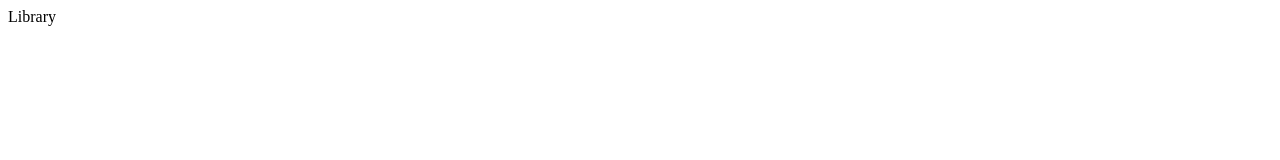
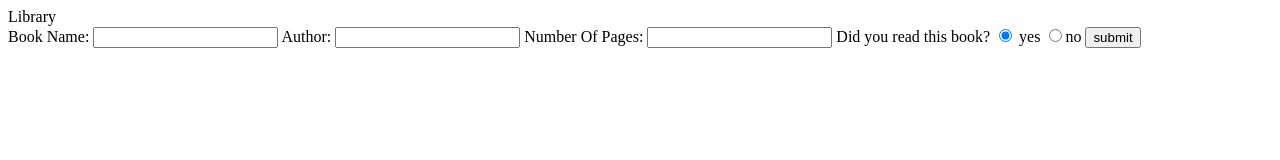
Before and after one commit to jiyelileona/myLibrary, a plain HTML site: page index.html in a window 1280 px wide. Drawn offline with Linux system fonts and the light colour scheme.

Commit message:
adds form HTML

```diff
--- a/index.html
+++ b/index.html
@@ -1,10 +1,12 @@
 <!DOCTYPE html>
 <html lang="en">
+
 <head>
   <meta charset="UTF-8">
   <meta name="viewport" content="width=device-width, initial-scale=1.0">
   <title>Document</title>
 </head>
+
 <body>
   <div class="nav-bar">
     <div class="title">
@@ -14,6 +16,22 @@
       <div id="line1"></div>
       <div id="line2"></div>
     </div>
+    <div class="form">
+      <form action="submit">
+        <label for="bookName">Book Name:</label>
+        <input type="text" id="bookName">
+        <label for="author">Author:</label>
+        <input type="text" id="author">
+        <label for="pagesNumber">Number Of Pages:</label>
+        <input type="text" id="pagesNumber">
+        <label for="readed">Did you read this book?
+          <input type="radio" value="true" checked> yes
+          <input type="radio" value="false">no
+        </label>
+        <input type="submit" value="submit" id="submitButton">
+      </form>
+    </div>
   </div>
 </body>
+
 </html>
```
